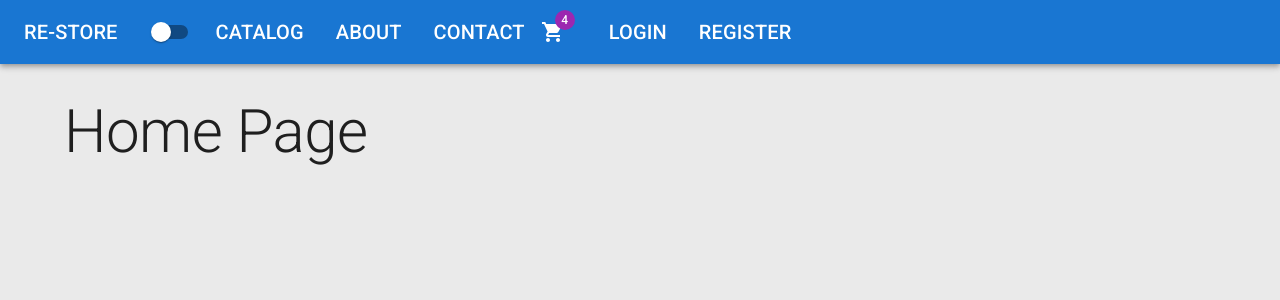
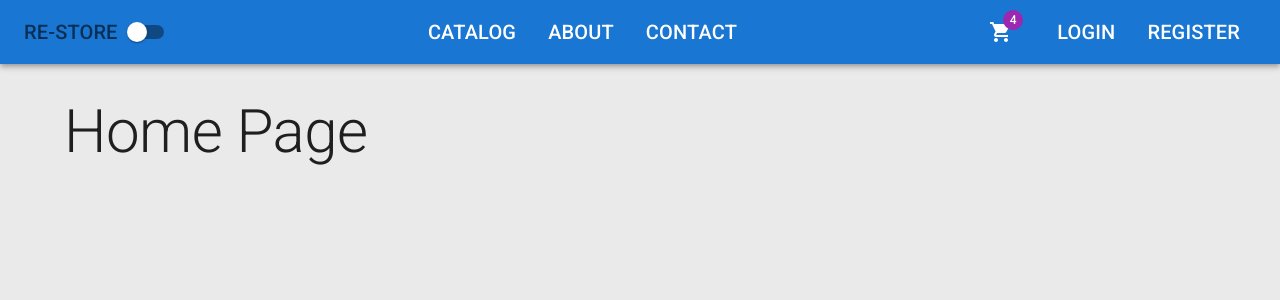
Before and after one commit to adonisdelima1/ReStore, a React (Vite) app in the folder client/: page / in a window 1280 px wide. Shown: the top 300 px of the page. Built offline with nearby package versions, Linux system fonts and the light colour scheme.

Commit message:
continue styling navbar of header component

```diff
--- a/client/src/app/layout/Header.tsx
+++ b/client/src/app/layout/Header.tsx
@@ -1,7 +1,6 @@
 import { ShoppingCart } from "@mui/icons-material";
-import { AppBar, Badge, IconButton, List, ListItem, Switch, Toolbar, Typography } from "@mui/material";
+import { AppBar, Badge, Box, IconButton, List, ListItem, Switch, Toolbar, Typography } from "@mui/material";
 import { NavLink } from "react-router-dom";
-
 
 const midLinks = [
     {title: 'catalog', path: '/catalog'},
@@ -14,6 +13,17 @@
     {title: 'register', path: '/register'}
 ]
 
+const navStyles = {
+    color: 'inherit',
+    textDecoration: 'none',
+    typography: 'h6',
+    '&:hover': {
+        color: 'grey.500'
+    },
+    '&.active': {
+        color: 'text.secondary'
+    }
+}
 
 interface Props {
     checked?: boolean
@@ -23,52 +33,56 @@
 export default function Header({checked, handleChange}: Props) {
 
     return(
-        <AppBar position='static' sx={{mb: 4, display: 'flex', flexDirection: 'row', alignItems: 'center'}}>
-            <Toolbar>
+        <AppBar position='static' sx={{mb: 4}}>
+            <Toolbar sx={{display: 'flex', justifyContent: 'space-between', alignItems: 'center' }}>
+                <Box display='flex' alignItems='center'>
                     <Typography
                         variant="h6"
                         component={NavLink}
                         to='/'
-                    sx={{color: 'inherit', textDecoration: 'none'}}>
+                        sx={navStyles}>
                             RE-STORE
                     </Typography>
-            </Toolbar>
                     <Switch
                         checked={checked}
                         onChange={handleChange}
                         inputProps={{ 'aria-label': 'controlled' }}
                     />
+                </Box>
+
                 <List sx={{display: 'flex'}}>
                     {midLinks.map(({title, path}) => (
                         <ListItem
                             component={NavLink}
                             to={path}
                             key={path}
-                        sx={{color: 'inherit', typography: 'h6'}}
+                            sx={navStyles}
                         >
                             {title.toUpperCase()}
                         </ListItem>
                     ))}
                 </List>
 
+                <Box display='flex' alignItems='center'>
                     <IconButton size='large' edge='start' color='inherit' sx={{mr: 2}}>
                         <Badge badgeContent='4' color="secondary">
                             <ShoppingCart />
                         </Badge>
                     </IconButton>
-
                     <List sx={{display: 'flex'}}>
                         {rightLinks.map(({title, path}) => (
                             <ListItem
                                 component={NavLink}
                                 to={path}
                                 key={path}
-                        sx={{color: 'inherit', typography: 'h6'}}
+                                sx={navStyles}
                             >
                                 {title.toUpperCase()}
                             </ListItem>
                         ))}
                     </List>
+                </Box>
+            </Toolbar>
         </AppBar>
     )
 }
```
Lines whose indentation alone changed are shown as unchanged.
